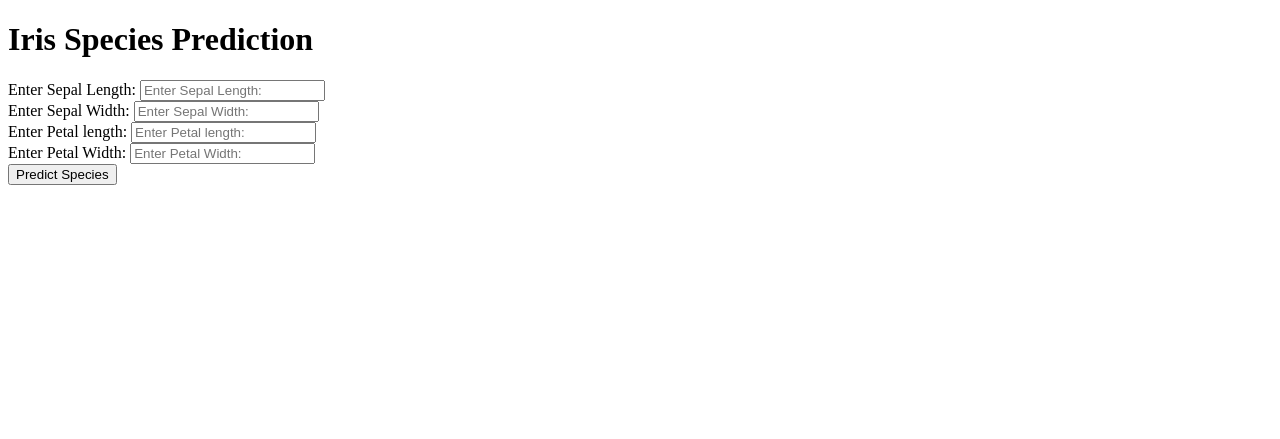
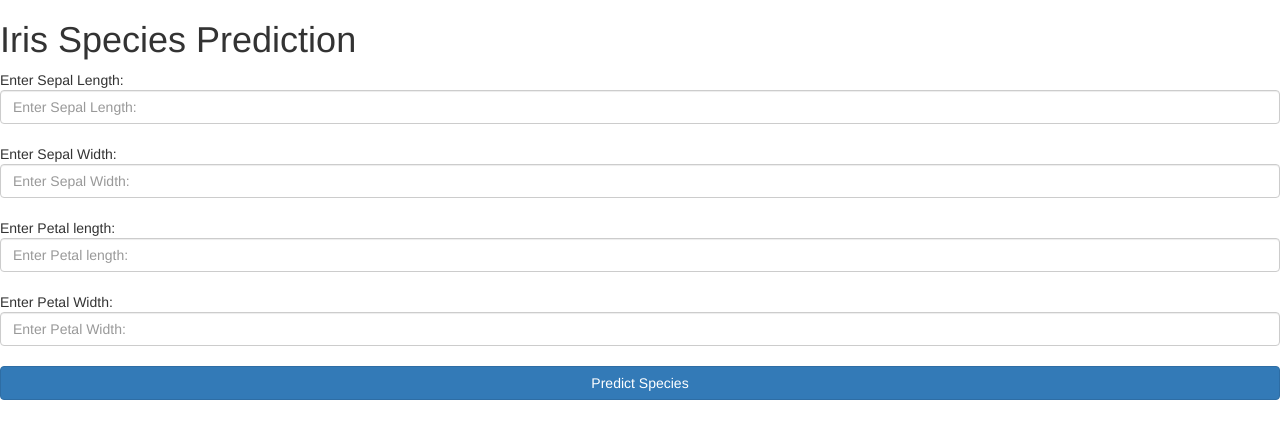
Before and after one commit to kriti5/IrisSpeciesPreditor, a Flask app: page / in a window 1280 px wide. Shown: the top 439 px of the page. Run offline with Flask 2, Linux system fonts and the light colour scheme; parts of the project's set-up code (start-up, migrations or seed data) failed here and were passed over; some libraries are stand-ins or nearby versions.

Commit message:
Update index.html

```diff
--- a/templates/index.html
+++ b/templates/index.html
@@ -8,7 +8,13 @@
 <link href='https://fonts.googleapis.com/css?family=Arimo' rel='stylesheet' type='text/css'>
 <link href='https://fonts.googleapis.com/css?family=Hind:300' rel='stylesheet' type='text/css'>
 <link href='https://fonts.googleapis.com/css?family=Open+Sans+Condensed:300' rel='stylesheet' type='text/css'>
+  <link rel="stylesheet" href="https://maxcdn.bootstrapcdn.com/bootstrap/3.4.1/css/bootstrap.min.css">
 
+<!-- jQuery library -->
+<script src="https://ajax.googleapis.com/ajax/libs/jquery/3.5.1/jquery.min.js"></script>
+
+<!-- Latest compiled JavaScript -->
+<script src="https://maxcdn.bootstrapcdn.com/bootstrap/3.4.1/js/bootstrap.min.js"></script>
 </head>
 
 <body>
@@ -17,13 +23,15 @@
 
      <!-- Main Input For Receiving Query to our ML -->
     <form action="{{ url_for('predict')}}"method="post">
-    	Enter Sepal Length: <input type="text" name="sepal_length" placeholder="Enter Sepal Length: " required="required" /><br>
-        Enter Sepal Width: <input type="text" name="sepal_width" placeholder="Enter Sepal Width: " required="required" /><br>
-		Enter Petal length: <input type="text" name="petal_length" placeholder="Enter Petal length: " required="required" /><br>
-Enter Petal Width: <input type="text" name="petal_width" placeholder="Enter Petal Width: " required="required" /><br>
+<div class="form-group">
+    	Enter Sepal Length: <input class="form-control" type="text" name="sepal_length" placeholder="Enter Sepal Length: " required="required" /><br>
+        Enter Sepal Width: <input class="form-control"  type="text" name="sepal_width" placeholder="Enter Sepal Width: " required="required" /><br>
+		Enter Petal length: <input class="form-control"  type="text" name="petal_length" placeholder="Enter Petal length: " required="required" /><br>
+Enter Petal Width: <input class="form-control"  type="text" name="petal_width" placeholder="Enter Petal Width: " required="required" /><br>
 
 
         <button type="submit" class="btn btn-primary btn-block btn-large">Predict Species</button>
+</div>
     </form>
 
    <br>
```
